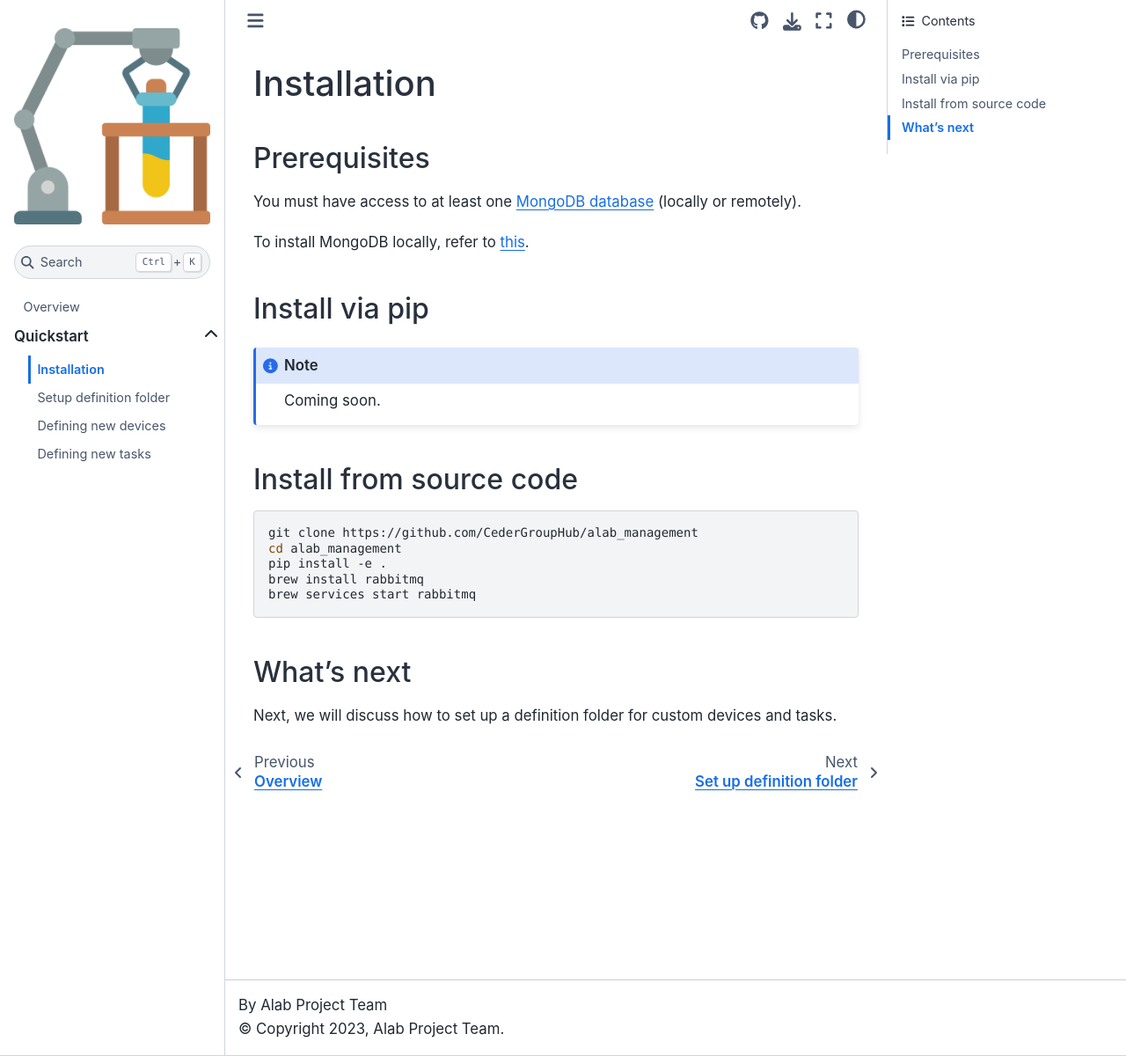
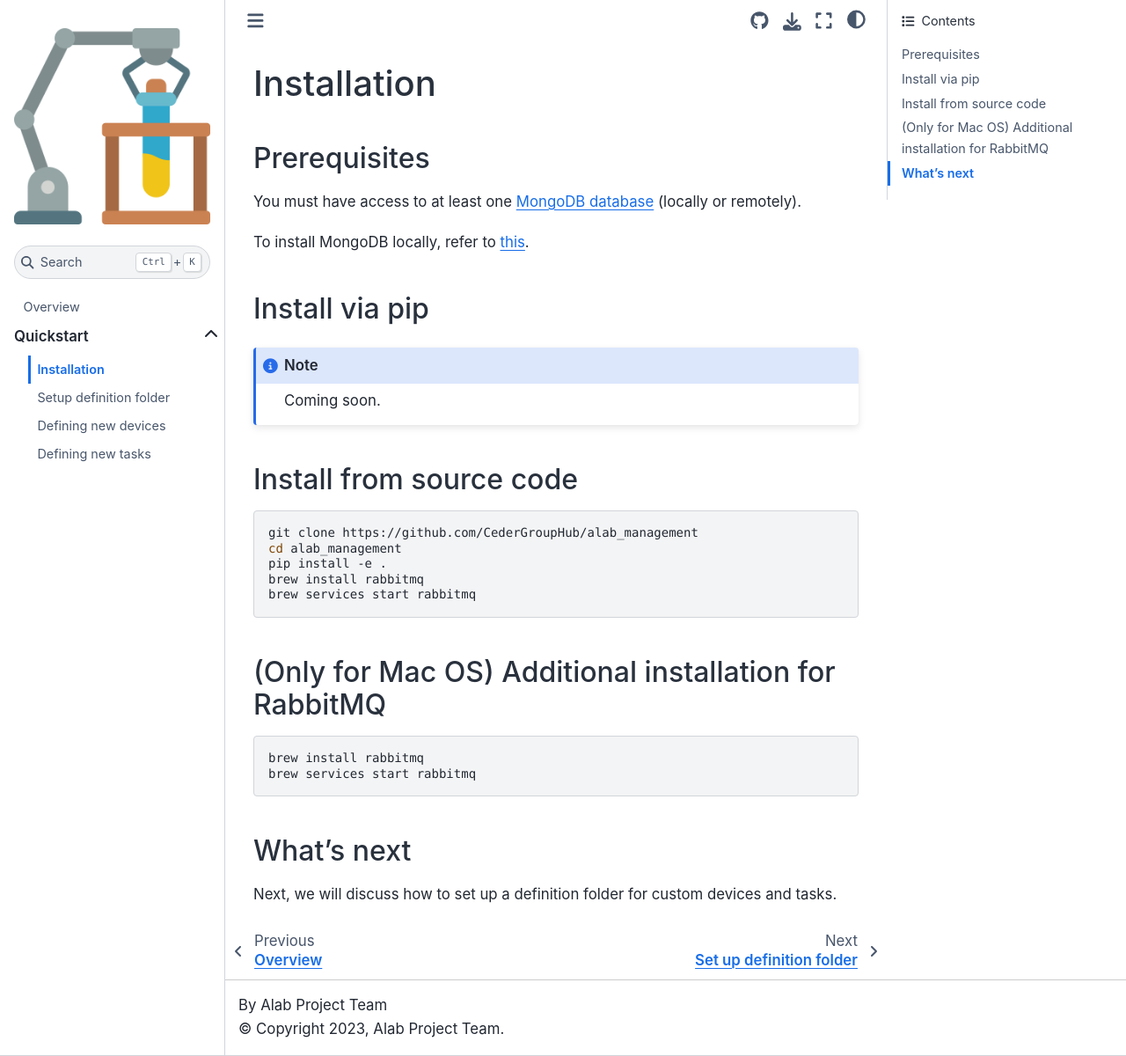
Before and after one commit to CederGroupHub/alabos, a Sphinx documentation site: the page built from docs/source/installation.rst, in a window 1280 px wide and 1200 px high. Shown: the whole window at 88% size. Built offline with Sphinx 7.4.7 and the Sphinx Book theme 1.1.4, drawn with Linux system fonts in a browser that asks for light colours; pages that are not in the unit, such as notebooks, are missing from menus.

Commit message:
Update installation.rst

```diff
--- a/docs/source/installation.rst
+++ b/docs/source/installation.rst
@@ -30,6 +30,14 @@ Install from source code
   brew install rabbitmq
   brew services start rabbitmq
 
+(Only for Mac OS) Additional installation for RabbitMQ
+------------------------
+
+.. code-block:: sh
+
+  brew install rabbitmq
+  brew services start rabbitmq
+
 
 What's next
 ------------------
```
